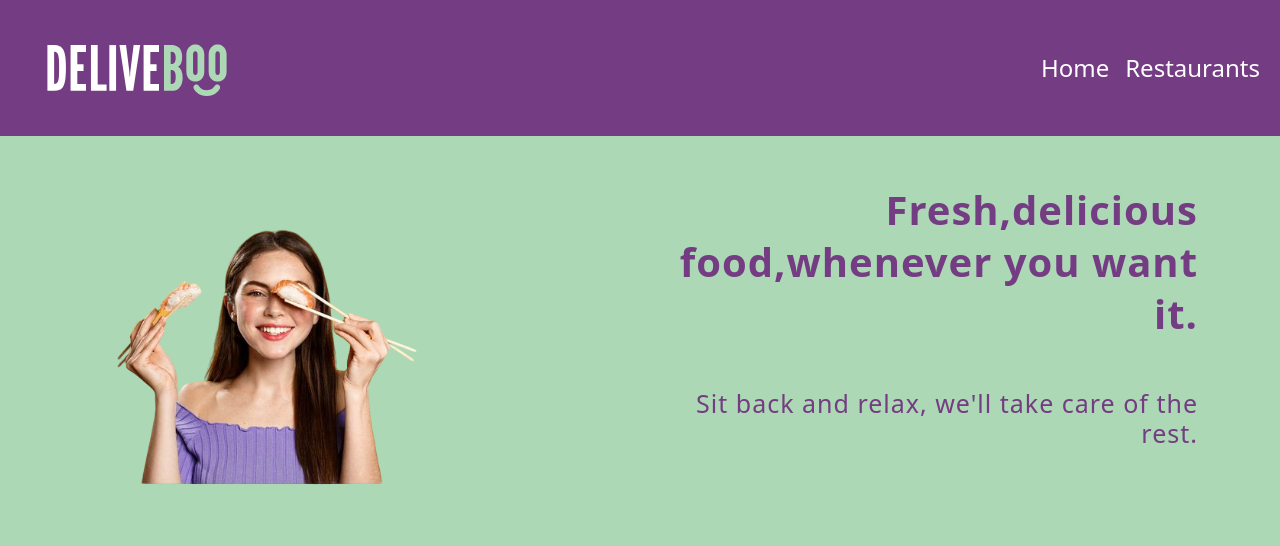
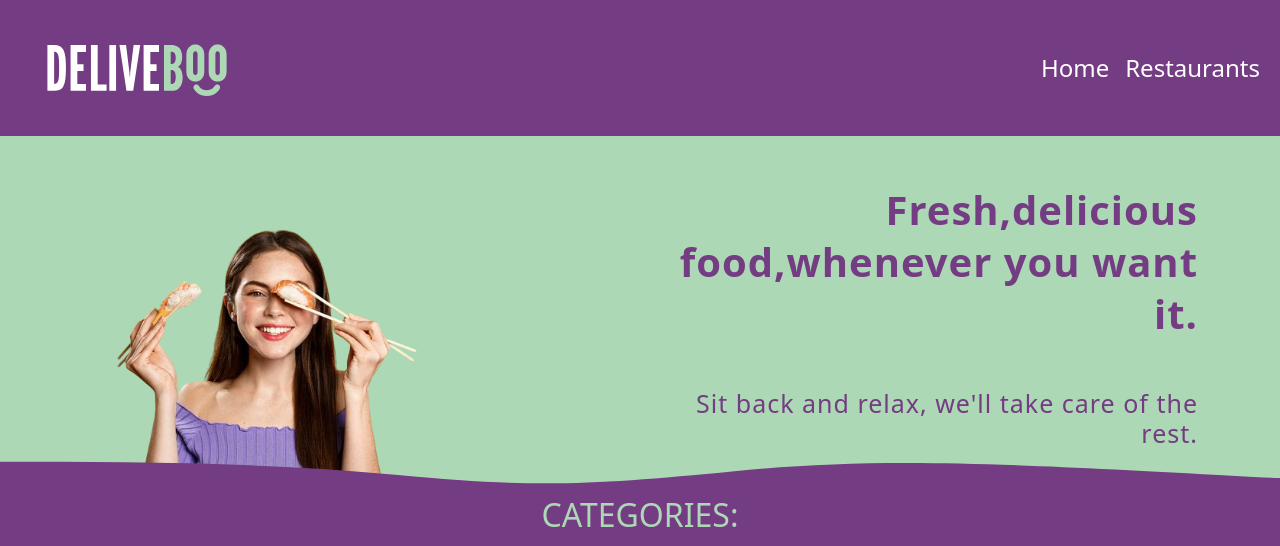
Before and after one commit to DanieleCascio-dev/Deliveboo-Vue, a Vue app: page / in a window 1280 px wide. Shown: the top 546 px of the page. Built offline with nearby package versions, Linux system fonts and the light colour scheme; no server answers; what braintree-web would draw is missing.

Commit message:
add: fix carousel and layout hero

```diff
--- a/src/components/HomeHero.vue
+++ b/src/components/HomeHero.vue
@@ -49,7 +49,7 @@ export default {};
   min-height: 650px;
   position: relative;
   @include response("md") {
-    min-height: 500px;
+    min-height: 300px;
   }
   svg {
     width: 100%;
--- a/src/pages/HomePage.vue
+++ b/src/pages/HomePage.vue
@@ -56,7 +56,7 @@ h2 {
 }
 
 .my-slide {
-  width: 90%;
+  width: 75%;
   margin: auto;
 
 }
```
